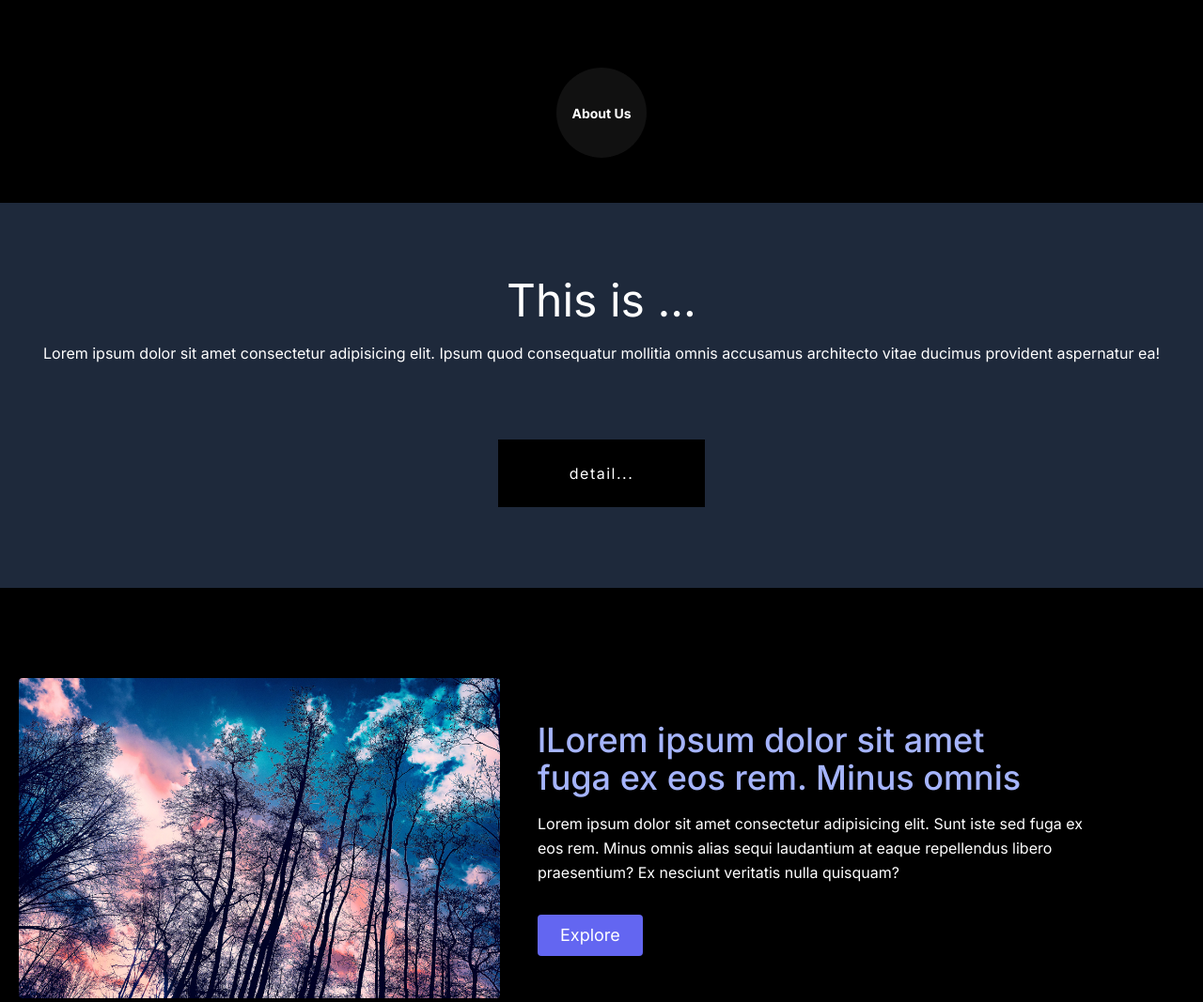
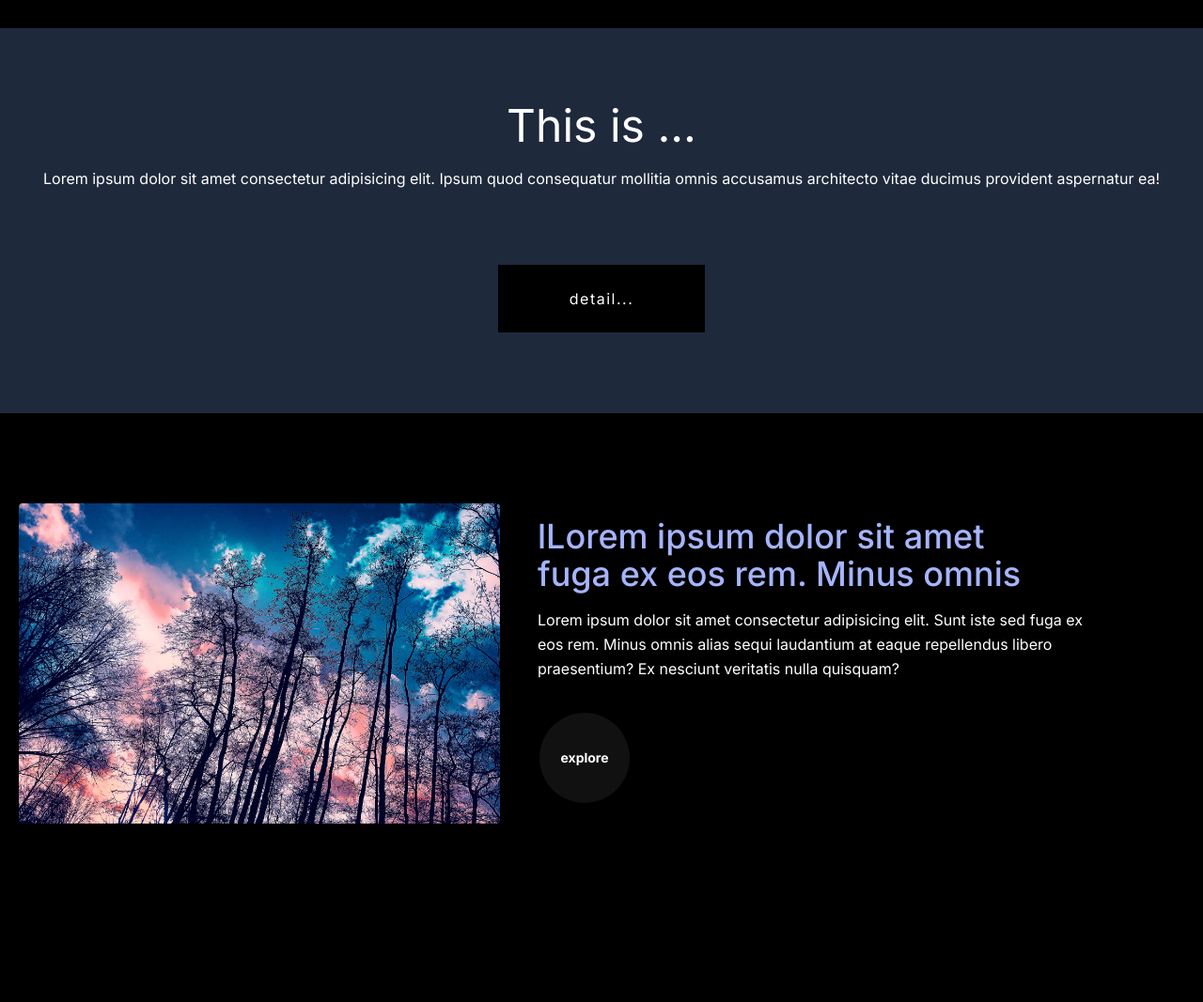
Before and after one commit to kentarokk/blue_city_static_website, a Next.js app: page / in a window 1280 px wide. Shown: the part 531-1598 px from the top of the page at 94% size. Built offline with nearby package versions, Linux system fonts and the light colour scheme.

Commit message:
add/ image_section / cirsclebutton

```diff
--- a/src/app/page.tsx
+++ b/src/app/page.tsx
@@ -4,7 +4,6 @@
 import NavBar from "../components/section/NavBar/NavBar";
 import CircleButton from "@/components/elements/CircleButton/CircleButton";
 import Footer from "@/components/section/Footer";
-import CountSection from "@/components/section/CountSection";
 import ImageSection from "@/components/section/ImageSection";
 import CategorySection from "@/components/section/CategorySection";
 import ThisIsSection from "@/components/section/ThisIsSection";
@@ -15,9 +14,6 @@
     <>
       <NavBar />
       <Hero />
-      <div className="my-10">
-        <CircleButton />
-      </div>
       <div className={style.scrollDownDiv}>
         <span className={style.scrollDown}></span>
         <span className={style.scrollDownText}>Scroll</span>
--- a/src/components/elements/CircleButton/CircleButton.tsx
+++ b/src/components/elements/CircleButton/CircleButton.tsx
@@ -5,7 +5,7 @@
   return (
     <div className="text-center pt-40px">
       <span className={style.btn_loading}>
-        <span>About Us</span>
+        <span>explore</span>
       </span>
     </div>
   );
--- a/src/components/section/ImageSection.tsx
+++ b/src/components/section/ImageSection.tsx
@@ -1,6 +1,6 @@
 import React from "react";
 import TestFramerMotion from "../elements/TestFramerMotion";
-import SmallButton from "../elements/SmallButton/SmallButton";
+import CircleButton from "@/components/elements/CircleButton/CircleButton";
 
 const ImageSection = () => {
   return (
@@ -28,9 +28,7 @@
             quisquam?
           </p>
           <div className="flex justify-center items-center">
-            <button className="inline-flex text-white bg-indigo-500 border-0 py-2 px-6 focus:outline-none hover:bg-indigo-600 rounded text-lg">
-              Explore
-            </button>
+            <CircleButton />
           </div>
         </div>
       </div>
```
